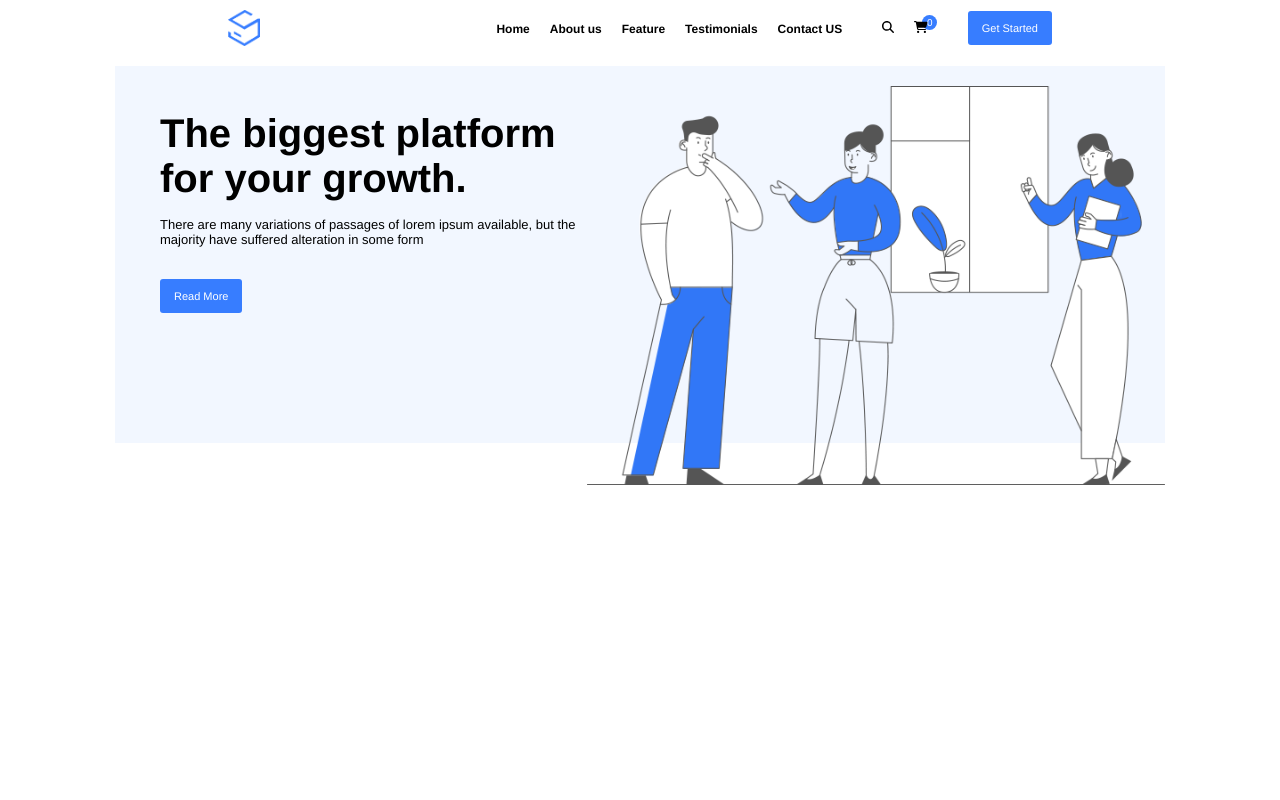
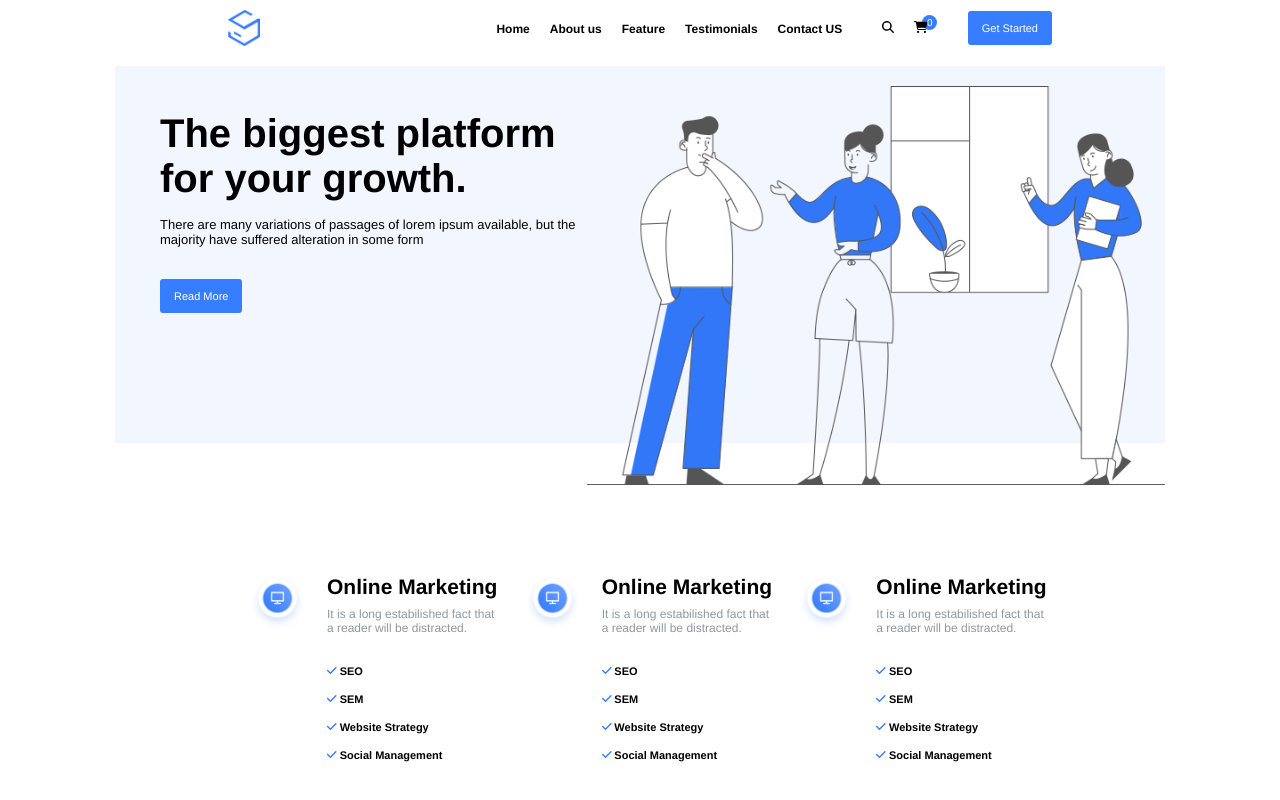
Before and after one commit to VictorEnache/proj-html-vuejs, a Vue app in the folder sb-marketing/: page / in a window 1280 px wide. Built offline with nearby package versions, Linux system fonts and the light colour scheme.

Commit message:
create liosts section and add it to main

```diff
--- a/sb-marketing/src/assets/scss/common.scss
+++ b/sb-marketing/src/assets/scss/common.scss
@@ -17,3 +17,7 @@ ul{
 a{
     text-decoration: none;
 }
+
+h3{
+    font-size: 21px;
+}
--- /dev/null
+++ b/sb-marketing/src/components/list_component.vue
@@ -0,0 +1,77 @@
+<template>
+    <div id="list" class="row">
+        <div class="list_img">
+            <div class="image">
+                <img src="../assets/img/24.png" alt="">
+            </div>
+        </div>
+        <!-- /.list_img -->
+        <div class="list_text">
+            <h3>Online Marketing</h3>
+            <p>It is a long estabilished fact that a reader will be distracted.</p>
+            <ul>
+                <li :key='index' v-for='(string,index) in list_content'>
+                    <span class="check_icon">
+                        <fa-icon :icon="['fas', 'check']" />
+                    </span>
+                    {{string}}
+                </li>
+            </ul>
+        </div>
+        <!-- /.list_text -->
+    </div>
+    <!-- /.list -->
+</template>
+
+
+
+<script>
+export default {
+    name:"list_component",
+
+    data(){
+        return{
+            list_content:['SEO', 'SEM', 'Website Strategy', 'Social Management']
+        }
+    }
+}
+</script>
+
+<style lang="scss">
+    #list{
+        flex-basis: 0;
+        flex-grow: 1;
+        .list_img{
+            padding: 0 22px;
+            .image{
+                width: 55px;
+            }
+
+            img{
+                width: 100%;
+                object-fit:fill;
+            }
+        }
+
+        .list_text{
+
+            p{
+                font-size: 12px;
+                color: $text-color-eta;
+                margin-top: 0.5rem;
+            }
+            ul{
+                padding-top: 22px;
+                li{
+                    line-height: 28px;
+                    font-size: 11px;
+                    font-weight: 600;
+                    .check_icon{
+                        color: $text-color-epsilon;
+                        font-size: 900;
+                    }
+                }
+            }
+        }
+    }
+</style>
--- /dev/null
+++ b/sb-marketing/src/components/lists_section_component.vue
@@ -0,0 +1,35 @@
+<template>
+    <div id="lists_section">
+        <div class="container">
+            <div class="row">
+                <List />
+                <List />
+                <List />
+            </div>
+            <!-- /.row -->
+
+        </div>
+        <!-- /.container -->
+    </div>
+    <!-- /.lists -->
+</template>
+
+
+
+<script>
+import List from './list_component.vue'
+
+export default {
+    name:'lists_section_component.vue',
+
+    components:{
+        List
+    }
+}
+</script>
+
+<style lang="scss">
+    #lists_section{
+        margin-top: 90px;
+    }
+</style>
--- a/sb-marketing/src/components/main_component.vue
+++ b/sb-marketing/src/components/main_component.vue
@@ -1,6 +1,7 @@
 <template>
     <main id="site_main">
         <Hero_image />
+        <Lists/>
     </main>
     <!-- /#site_main -->
 </template>
@@ -9,12 +10,14 @@
 
 <script>
 import Hero_image from './jumbotron_component.vue'
+import Lists from './lists_section_component.vue'
 
 export default {
     name:'main_component',
 
     components:{
-        Hero_image
+        Hero_image,
+        Lists
     }
 }
 </script>
```
